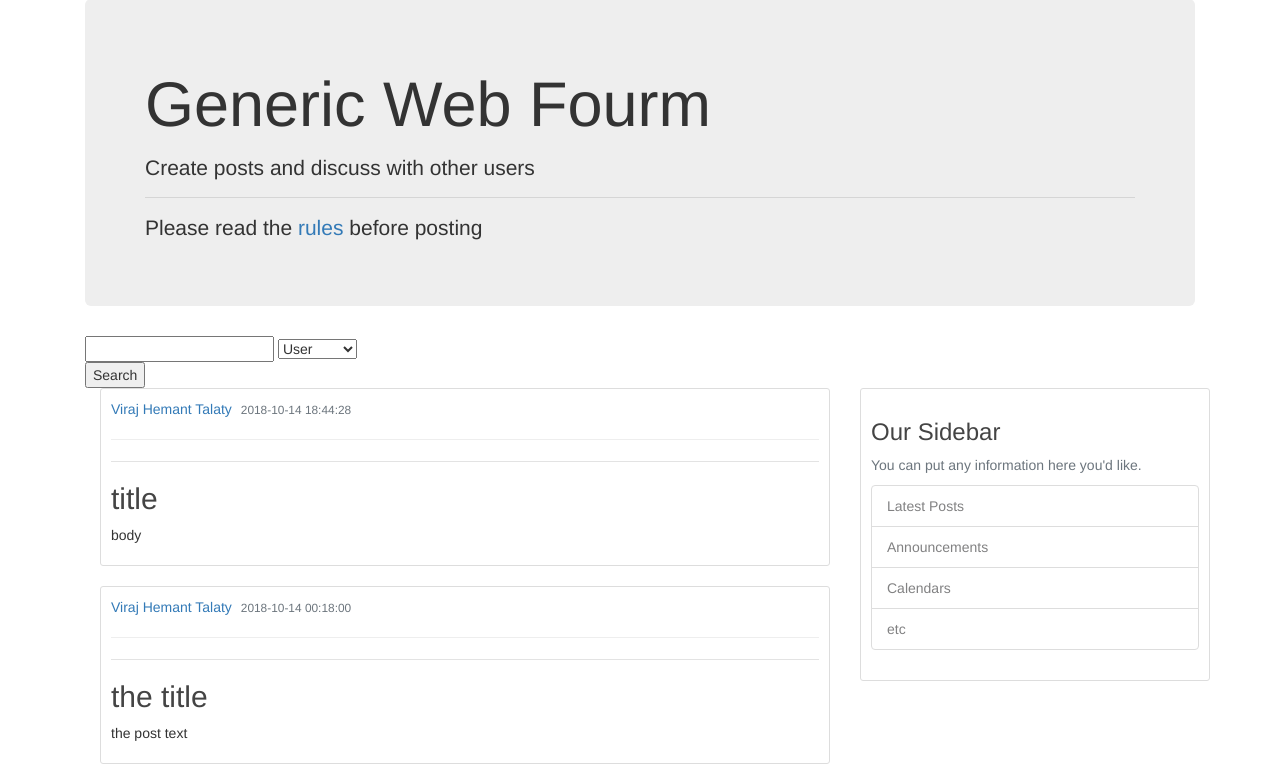
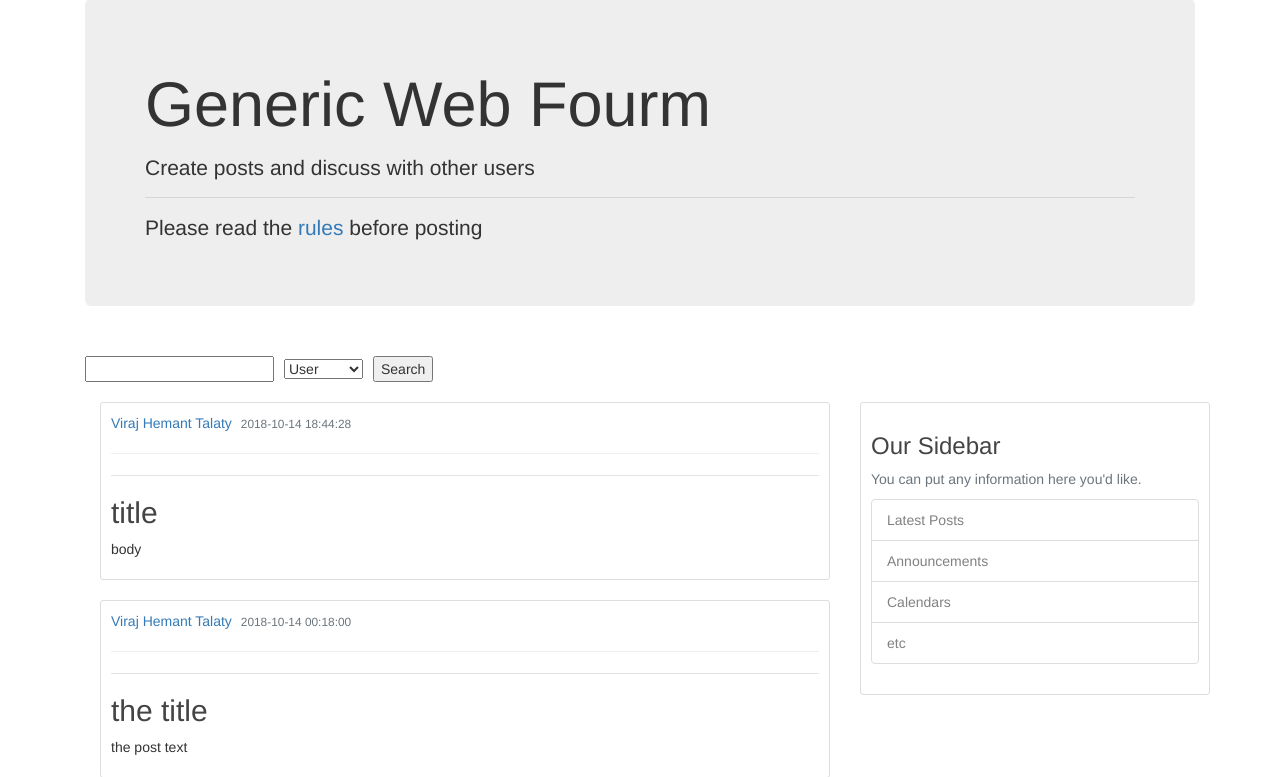
Before and after one commit to meng-ze/Breitenburg-SER515, a Flask app: page /view in a window 1280 px wide. Shown: the part 51-828 px from the top of the page. Run offline with Flask 2, Linux system fonts and the light colour scheme; a user stored in the database is signed in; data comes from the database, SQL or seed files in the repository; some libraries are stand-ins or nearby versions.

Commit message:
US1 Task 102 - Added a different layout for search functionality and including it in 2 places

```diff
--- a/templates/search.html
+++ b/templates/search.html
@@ -12,6 +12,7 @@
            <!– This will show the registered/unregistered users the posts without registration –>
     {% for post in searched_posts %}
 
+{% include 'search_header.html' %}
       <article class="media content-section">
           <div class="media-body">
             <div class="article-metadata">
--- /dev/null
+++ b/templates/search_header.html
@@ -0,0 +1,22 @@
+<div class="search">
+            <form action="/search" method="POST">
+      			<table>
+      				<tr>
+      					<td>
+		                	<input type=text name=search value="{{ request.form.search}}">
+		                </td>
+		                <td style="padding-left:10px; padding-right:10px">
+			                <select name="filter_by">
+							  <option value="user">User</option>
+							  <option value="category">Category</option>
+							  <option value="text">Title Text</option>
+							</select>
+						</td>
+						<td>
+							<input type=submit value="Search">
+						</td>
+	                </tr>
+	                </br>
+                </table>
+            </form>
+        </div>
--- a/templates/view.html
+++ b/templates/view.html
@@ -10,18 +10,9 @@
     <div id="searchResults">
         {% block content %}
          {% include 'error_layout.html' %}
-        <div class="search">
-            <form action="/search" method="POST">
-                <input type=text name=search value="{{ request.form.search}}">
-                <select name="filter_by">
-				  <option value="user">User</option>
-				  <option value="category">Category</option>
-				  <option value="text">Text</option>
-				</select>
-                </br>
-                <div class="actions"><input type=submit value="Search"></div>
-        </div>
 
+         {% include 'search_header.html' %}
+		</br>
         {% for item in searched_posts %}
         {#% for i in item %#}
         <!-- <tr>
@@ -37,7 +28,7 @@
         </tr>
         {% endfor %}
 
-        </form>
+
     </div>
 
 
```
